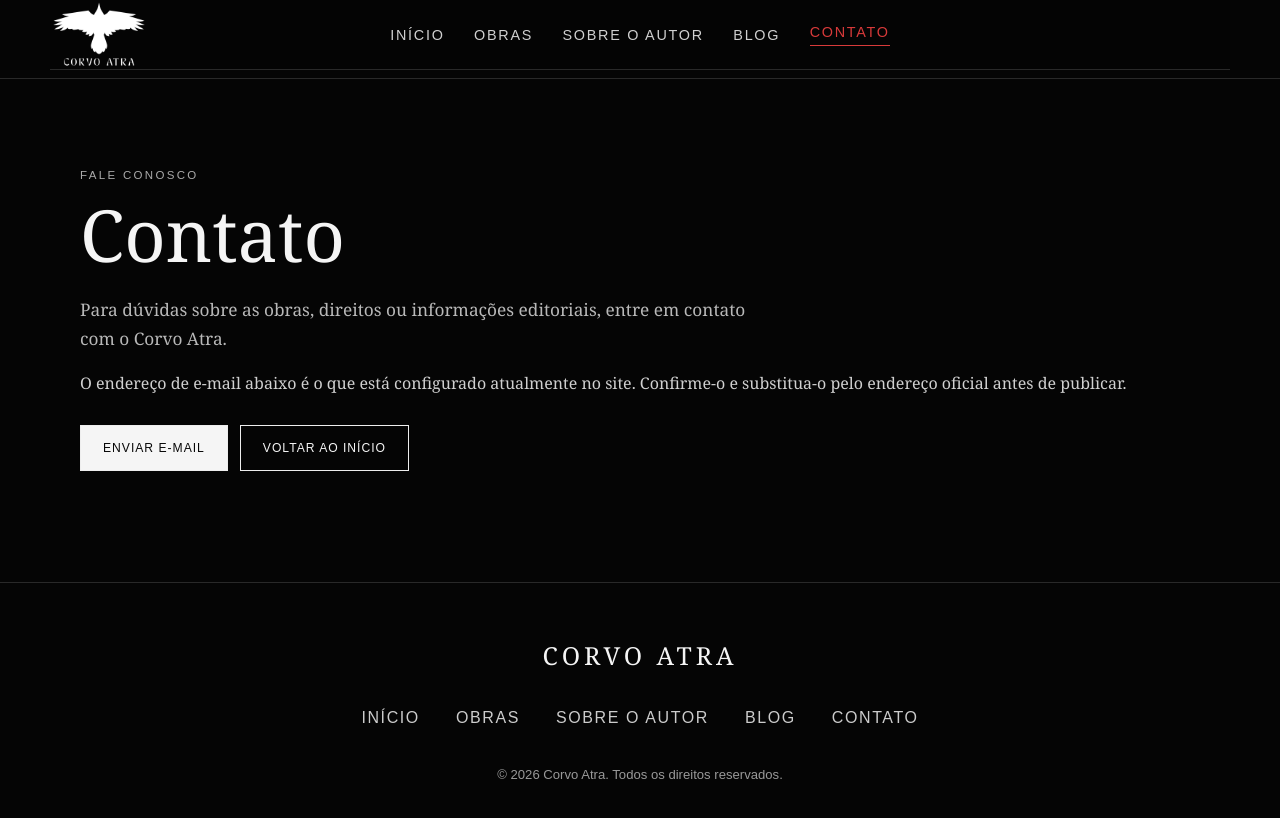
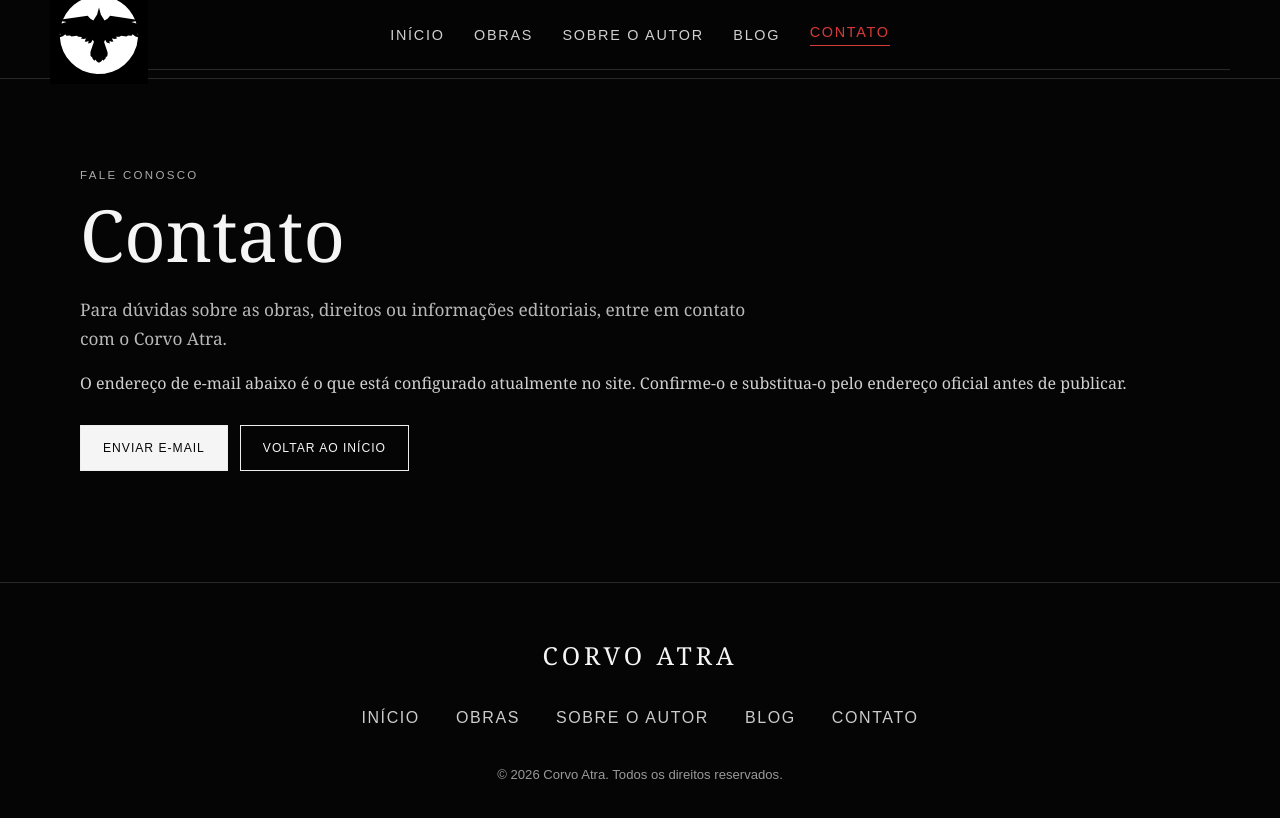
Before and after one commit to corvoatra/corvo-atra, a Jekyll site: the page contato.html, which Jekyll copies as it is, in a window 1280 px wide. Shown: the top 818 px of the page. Built offline with Jekyll 4.4.1, drawn with Linux system fonts in a browser that asks for light colours.

Commit message:
Substitui logotipo do cabeçalho pelo símbolo enviado

```diff
--- a/contato.html
+++ b/contato.html
@@ -12,4 +12,4 @@ header nav { display:flex; justify-content:center; align-items:center; flex-wrap
 header nav a { color:#d0d0d0; transition:color .2s; }
 header nav a:hover,header nav a:focus-visible { color:#fff; }
 @media(max-width:480px) { header nav { column-gap:18px; row-gap:10px; font-size:.73rem; } }
-</style><link href="site-desktop.css?v=sticky-header-3" rel="stylesheet"/></head><body><header class="wrap"><a aria-label="Corvo Atra — início" class="wordmark" href="index.html"><img alt="Corvo Atra" src="assets/imagens/logo-corvo-atra.png"/></a><nav aria-label="Navegação principal"><a href="index.html">Início</a><a href="obras.html">Obras</a><a href="autor.html">Sobre o autor</a><a href="blog/">Blog</a><a aria-current="page" href="contato.html">Contato</a></nav></header><hr/><main class="wrap"><p class="eyebrow">Fale conosco</p><h1>Contato</h1><p class="lead">Para dúvidas sobre as obras, direitos ou informações editoriais, entre em contato com o Corvo Atra.</p><p>O endereço de e-mail abaixo é o que está configurado atualmente no site. Confirme-o e substitua-o pelo endereço oficial antes de publicar.</p><div class="actions"><a class="button" href="mailto:contato@corvoatra.com?subject=Contato%20-%20Corvo%20Atra">Enviar e-mail</a><a class="button secondary" href="index.html">Voltar ao início</a></div></main><footer><div class="brand">CORVO ATRA</div><nav aria-label="Navegação do rodapé" class="links"><a href="index.html">Início</a><a href="obras.html">Obras</a><a href="autor.html">Sobre o autor</a><a href="blog/">Blog</a><a href="contato.html">Contato</a></nav><div class="copyright">© 2026 Corvo Atra. Todos os direitos reservados.</div></footer></body></html>
+</style><link href="site-desktop.css?v=logo-corvo-4" rel="stylesheet"/></head><body><header class="wrap"><a aria-label="Corvo Atra — início" class="wordmark" href="index.html"><img alt="Corvo Atra" src="assets/imagens/logo-corvo-novo.svg"/></a><nav aria-label="Navegação principal"><a href="index.html">Início</a><a href="obras.html">Obras</a><a href="autor.html">Sobre o autor</a><a href="blog/">Blog</a><a aria-current="page" href="contato.html">Contato</a></nav></header><hr/><main class="wrap"><p class="eyebrow">Fale conosco</p><h1>Contato</h1><p class="lead">Para dúvidas sobre as obras, direitos ou informações editoriais, entre em contato com o Corvo Atra.</p><p>O endereço de e-mail abaixo é o que está configurado atualmente no site. Confirme-o e substitua-o pelo endereço oficial antes de publicar.</p><div class="actions"><a class="button" href="mailto:contato@corvoatra.com?subject=Contato%20-%20Corvo%20Atra">Enviar e-mail</a><a class="button secondary" href="index.html">Voltar ao início</a></div></main><footer><div class="brand">CORVO ATRA</div><nav aria-label="Navegação do rodapé" class="links"><a href="index.html">Início</a><a href="obras.html">Obras</a><a href="autor.html">Sobre o autor</a><a href="blog/">Blog</a><a href="contato.html">Contato</a></nav><div class="copyright">© 2026 Corvo Atra. Todos os direitos reservados.</div></footer></body></html>
```
